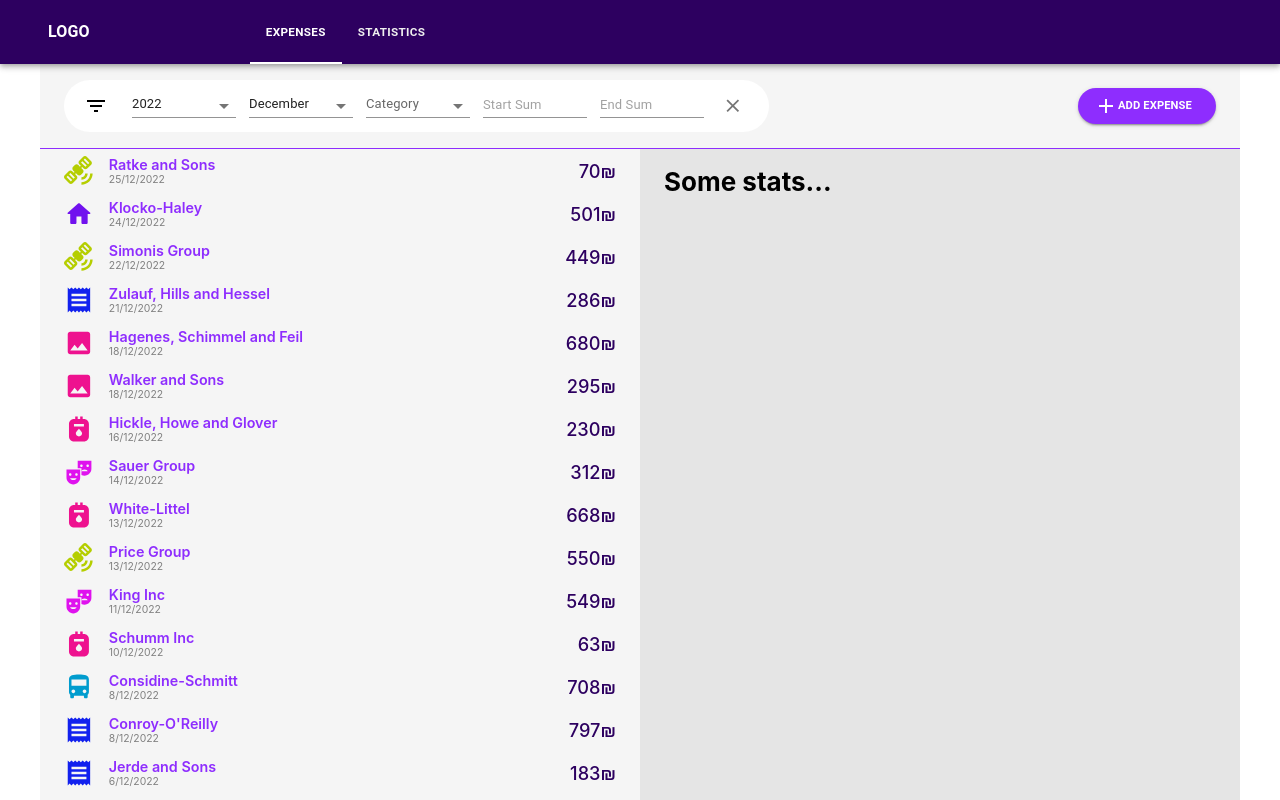
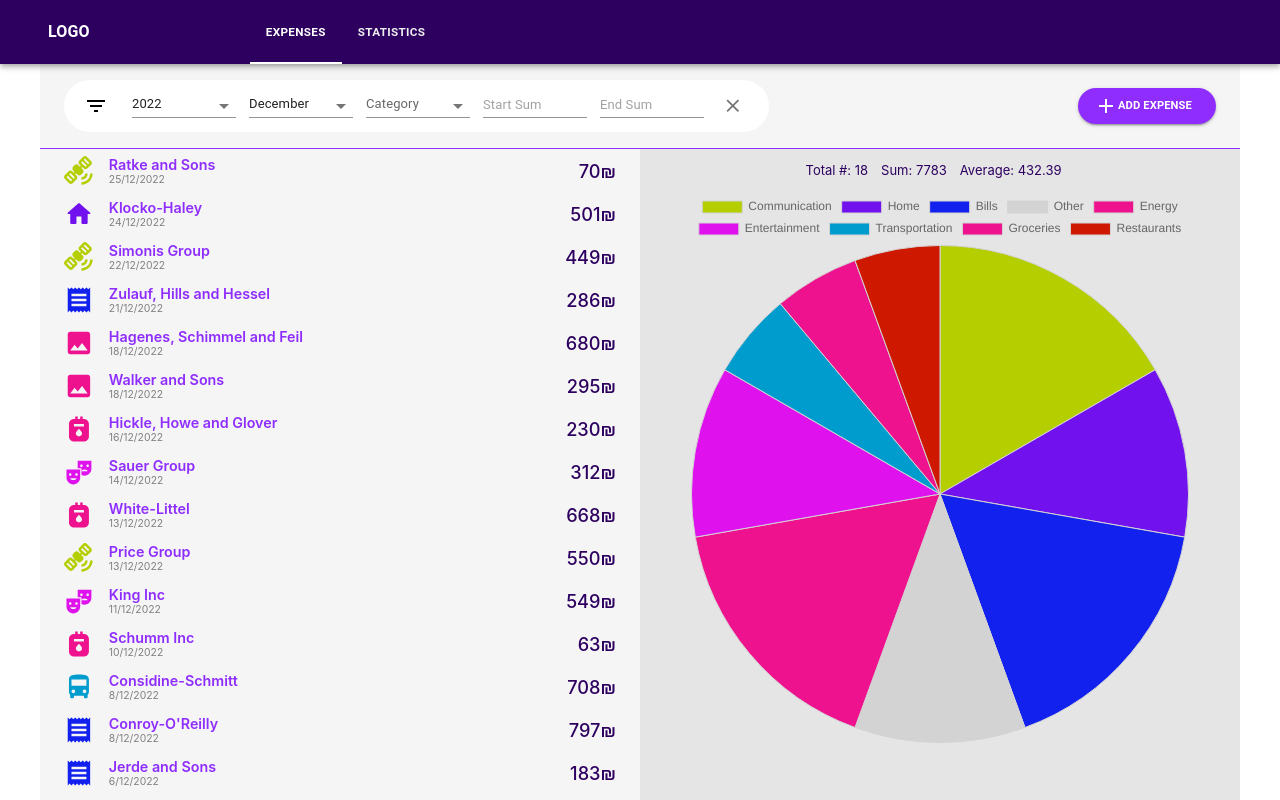
Before and after one commit to netanlb/Expanse-Report-App-React, a React (Create React App) app: page /expenses in a window 1280 px wide. Built offline with nearby package versions, Linux system fonts and the light colour scheme.

Commit message:
added pie chart

```diff
--- a/package.json
+++ b/package.json
@@ -12,9 +12,11 @@
     "@testing-library/jest-dom": "^5.16.5",
     "@testing-library/react": "^13.4.0",
     "@testing-library/user-event": "^13.5.0",
+    "chart.js": "^4.1.1",
     "dayjs": "^1.11.7",
     "moment": "^2.29.4",
     "react": "^18.2.0",
+    "react-chartjs-2": "^5.1.0",
     "react-dom": "^18.2.0",
     "react-scripts": "5.0.1",
     "web-vitals": "^2.1.4"
--- /dev/null
+++ b/src/charts/pieChart.jsx
@@ -0,0 +1,44 @@
+import { Pie } from "react-chartjs-2";
+import { Chart as ChartJS, ArcElement, Tooltip, Legend } from "chart.js";
+import { colorPalette } from "../utils/colorPalette";
+
+ChartJS.register(ArcElement, Tooltip, Legend);
+
+export function PieChart({ expenseList }) {
+  console.log(expenseList);
+
+  const createData = () => {
+    if (!expenseList) return;
+    const data = {
+      labels: [],
+      datasets: [
+        {
+          label: "# of Expenses",
+          data: [],
+          backgroundColor: [],
+          borderColor: [],
+          borderWidth: 1,
+        },
+      ],
+    };
+
+    expenseList.forEach((item) => {
+      const category = item.category;
+      const categoryExists = data.labels.includes(category);
+
+      if (categoryExists) {
+        const index = data.labels.indexOf(category);
+        data.datasets[0].data[index]++;
+      } else {
+        data.labels.push(category);
+        data.datasets[0].data.push(1);
+        data.datasets[0].backgroundColor.push(colorPalette[category]);
+        data.datasets[0].borderColor.push("#D3D3D3");
+      }
+    });
+
+    return data;
+  };
+
+  return expenseList && <Pie data={createData()}></Pie>;
+}
--- a/src/pages/expanses/components/expense-details/expense-detail.jsx
+++ b/src/pages/expanses/components/expense-details/expense-detail.jsx
@@ -1,12 +1,12 @@
 import React from "react";
 import SpecificExpenseDetails from "./specific-details/specific-details";
 import GeneralDetails from "./general-details/general-details";
-import { customScroll } from "../expenses-toolbar/expenses-toolbar.styled";
 
 export default function ExpenseDetailsComponent({
   setChosenExpense,
   chosenExpense,
   deleteExpense,
+  expenseList,
 }) {
   return chosenExpense ? (
     <SpecificExpenseDetails
@@ -15,6 +15,6 @@ export default function ExpenseDetailsComponent({
       deleteExpense={deleteExpense}
     ></SpecificExpenseDetails>
   ) : (
-    <GeneralDetails></GeneralDetails>
+    <GeneralDetails expenseList={expenseList}></GeneralDetails>
   );
 }
--- a/src/pages/expanses/components/expense-details/general-details/general-details.jsx
+++ b/src/pages/expanses/components/expense-details/general-details/general-details.jsx
@@ -1,10 +1,46 @@
-import { Container } from "@mui/material";
-import { customScroll } from "../../expenses-toolbar/expenses-toolbar.styled";
+import { Container, Box } from "@mui/material";
+import { customScroll } from "../../../expanses.styled";
+import { PieChart } from "../../../../../charts/pieChart";
 
-export default function GeneralDetails() {
-  return (
-    <Container sx={{ background: "var(--off-white-darker)", ...customScroll }}>
-      <h1>Some stats...</h1>
+export default function GeneralDetails({ expenseList }) {
+  const calcTotalItems = () => {
+    return expenseList.length;
+  };
+
+  const calcItemsSum = () => {
+    return expenseList.reduce((sum, curr) => {
+      return sum + curr.sum;
+    }, 0);
+  };
+
+  const calcAvgExpense = () => {
+    return calcItemsSum() / calcTotalItems();
+  };
+
+  return expenseList ? (
+    <Container
+      sx={{
+        background: "var(--off-white-darker)",
+        ...customScroll,
+        color: "var(--purple-dark)",
+      }}
+    >
+      <Box
+        sx={{
+          display: "flex",
+          alignItems: "center",
+          justifyContent: "center",
+          "& .item": { marginRight: "1em" },
+        }}
+      >
+        <p class="item">Total #: {calcTotalItems()}</p>
+        <p class="item">Sum: {calcItemsSum()}</p>
+        <p class="item">Average: {calcAvgExpense().toFixed(2)}</p>
+      </Box>
+
+      <PieChart expenseList={expenseList}></PieChart>
     </Container>
+  ) : (
+    <Container>No Data to show...</Container>
   );
 }
--- a/src/pages/expanses/components/expense-details/specific-details/specific-details.jsx
+++ b/src/pages/expanses/components/expense-details/specific-details/specific-details.jsx
@@ -1,5 +1,5 @@
 import { Container } from "@mui/material";
-import { customScroll } from "../../expenses-toolbar/expenses-toolbar.styled";
+import { customScroll } from "../../../expanses.styled";
 
 export default function SpecificExpenseDetails({
   chosenExpense,
--- a/src/pages/expanses/components/expenses-list/expenses-list.jsx
+++ b/src/pages/expanses/components/expenses-list/expenses-list.jsx
@@ -11,7 +11,7 @@ import SafetyCheckIcon from "@mui/icons-material/SafetyCheck";
 import GasMeterIcon from "@mui/icons-material/GasMeter";
 import SatelliteAltIcon from "@mui/icons-material/SatelliteAlt";
 import ImageIcon from "@mui/icons-material/Image";
-import { customScroll } from "../expenses-toolbar/expenses-toolbar.styled";
+import { customScroll } from "../../expanses.styled";
 
 export const icons = {
   Bills: (
--- a/src/pages/expanses/components/expenses-toolbar/expenses-toolbar.styled.jsx
+++ b/src/pages/expanses/components/expenses-toolbar/expenses-toolbar.styled.jsx
@@ -59,19 +59,3 @@ export const RangeInput = styled("input")(() => ({
   height: "20px",
   margin: "10px",
 }));
-
-export const customScroll = {
-  overflowY: "auto",
-  maxHeight: "calc(100vh - 149.23px)",
-  "&::-webkit-scrollbar": {
-    width: "0.4em",
-  },
-  "&::-webkit-scrollbar-thumb": {
-    background: "transparent",
-  },
-  ":hover": {
-    "&::-webkit-scrollbar-thumb": {
-      background: "#d3d3d3",
-    },
-  },
-};
--- a/src/pages/expanses/expanses.jsx
+++ b/src/pages/expanses/expanses.jsx
@@ -4,7 +4,6 @@ import ExpenseListComponent from "./components/expenses-list/expenses-list";
 import ExpenseToolbarComponent from "./components/expenses-toolbar/expenses-toolbar";
 import { useState, useEffect } from "react";
 import { getExpenses, _deleteExpense } from "../../backendService/backend";
-import { customScroll } from "./components/expenses-toolbar/expenses-toolbar.styled";
 
 export default function ExpensesComponent() {
   const [currentFilters, setCurrentFilters] = useState();
@@ -35,6 +34,7 @@ export default function ExpensesComponent() {
           setChosenExpense={setChosenExpense}
           chosenExpense={chosenExpense}
           deleteExpense={deleteExpense}
+          expenseList={expenseList}
         ></ExpenseDetailsComponent>
       </StyledBox>
     </StyledContainer>
--- a/src/pages/expanses/expanses.styled.jsx
+++ b/src/pages/expanses/expanses.styled.jsx
@@ -12,3 +12,19 @@ export const StyledBox = styled(Box)(() => ({
   display: "grid",
   gridTemplateColumns: "1fr 1fr",
 }));
+
+export const customScroll = {
+  overflowY: "auto",
+  maxHeight: "calc(100vh - 149.23px)",
+  "&::-webkit-scrollbar": {
+    width: "0.4em",
+  },
+  "&::-webkit-scrollbar-thumb": {
+    background: "transparent",
+  },
+  ":hover": {
+    "&::-webkit-scrollbar-thumb": {
+      background: "#d3d3d3",
+    },
+  },
+};
--- /dev/null
+++ b/src/utils/colorPalette.js
@@ -0,0 +1,13 @@
+export const colorPalette = {
+  Bills: "#1221EE",
+  Home: "#7112EE",
+  Entertainment: "#DF12EE",
+  Groceries: "#EE128F",
+  Restaurants: "#CE1900",
+  Food: "#CE1900",
+  Insurence: "#CE8000",
+  Communication: "#B5CE00",
+  Transportation: "#009CCE",
+  Energy: "#EE128F",
+  Other: "#D3D3D3",
+};
```
Also changed, not shown: 1 other file (tests, documents, lock files or other folders).
